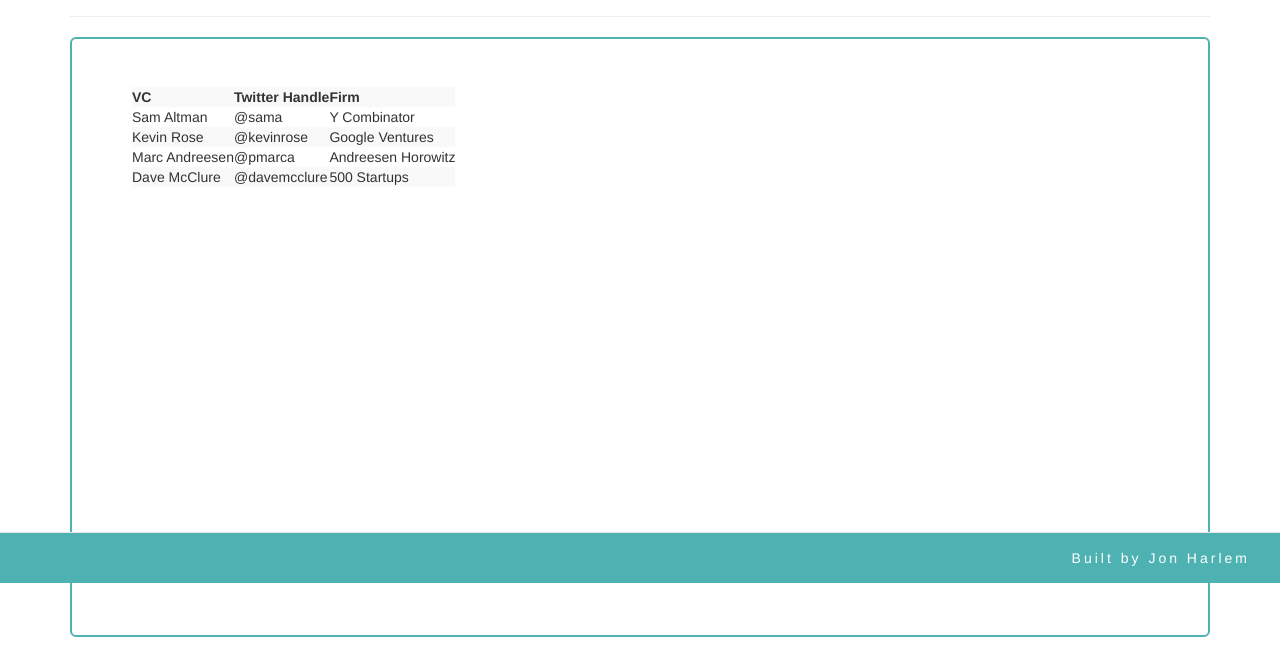
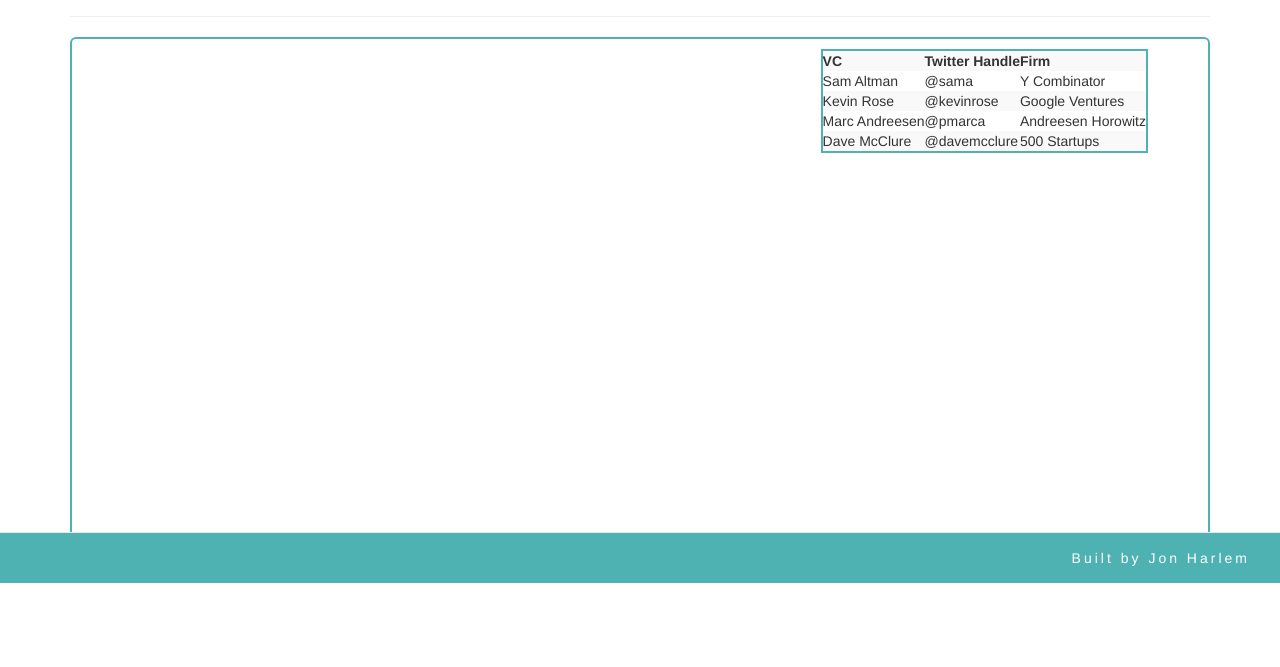
Before and after one commit to jonharlem/TwitterProject, a website: page index.html in a window 1280 px wide. Shown: the part 217-884 px from the top of the page. After the commit the page ends 829 px from the top, so only its background shows below. Drawn offline with nearby package versions, Linux system fonts and the light colour scheme.

Commit message:
added custom css to VC table

```diff
--- a/css/style.css
+++ b/css/style.css
@@ -45,11 +45,21 @@
 
 /*JUMBOTRON*/
 .jumbotron {
+	background-color: #fff;
 	border: solid 2px #4EB2B2;
-	background-color: #fff;
-	height: 600px;
+	height: 500px;
+	margin-bottom: 75px;
+	padding: 10px;
 }
 /*   /JUMBOTRON   */
+
+/*TABLE*/
+table {
+	border: solid 2px #4EB2B2;
+	display: inline-block;
+	float: right;
+}
+/*   TABLE   */
 
 /*FOOTER*/
 .navbar-text {
```
